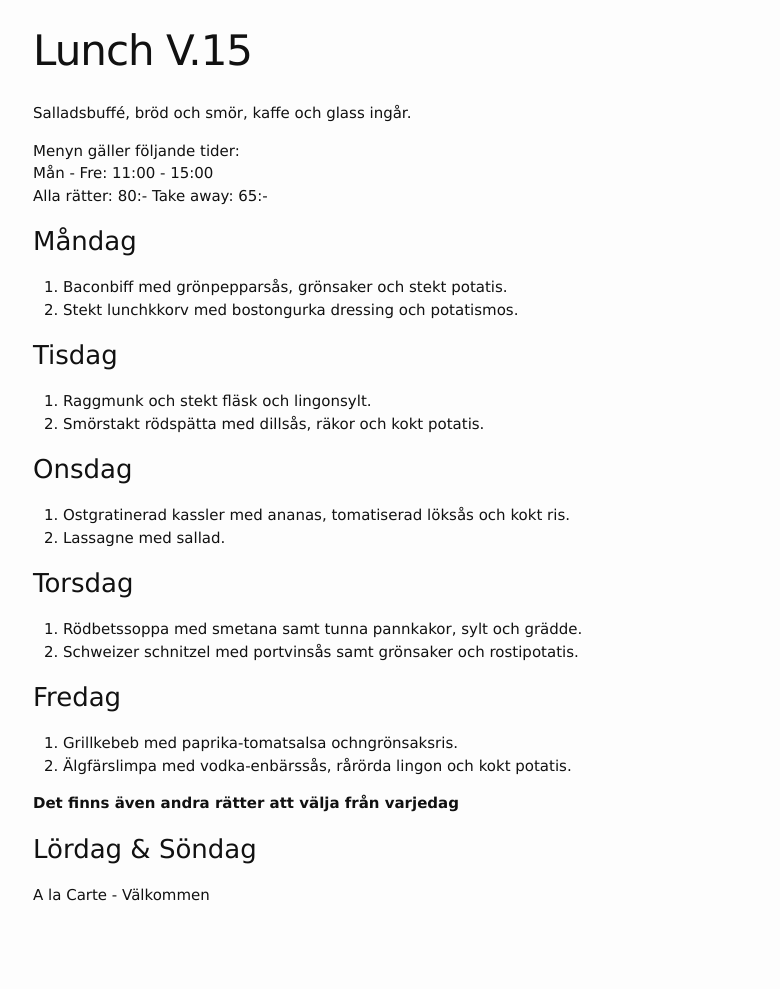
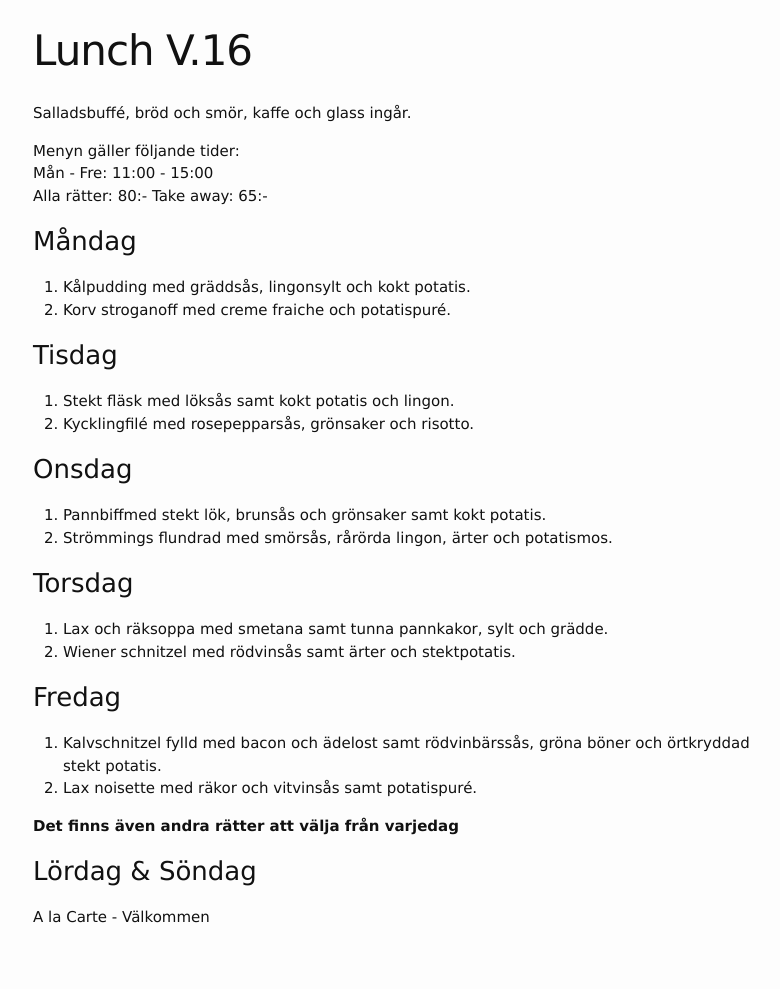
Before and after one commit to FarInn62/farinn62.github.io, a Jekyll site: the page built from lunch.md, in a window 1280 px wide. Shown: the whole page, without its empty margins (237-1017 px from the left). Built offline with Jekyll 4.4.1, drawn with Linux system fonts in a browser that asks for light colours; before the commit the page ends 966 px from its top, so only the background shows below that.

Commit message:
Update lunch.md

```diff
--- a/lunch.md
+++ b/lunch.md
@@ -1,6 +1,6 @@
 ---
 layout: foodmenu
-title: Lunch V.15
+title: Lunch V.16
 permalink: /lunch/
 published: true
 ---
@@ -12,28 +12,28 @@ Alla rätter: 80:- Take away: 65:-
 
 ### Måndag
 
-1. Baconbiff med grönpepparsås, grönsaker och stekt potatis.
-2. Stekt lunchkkorv med bostongurka dressing och potatismos.
+1. Kålpudding med gräddsås, lingonsylt och kokt potatis.
+2. Korv stroganoff med creme fraiche och potatispuré.
 
 ### Tisdag
 
-1. Raggmunk och stekt fläsk och lingonsylt.
-2. Smörstakt rödspätta med dillsås, räkor och kokt potatis.
+1. Stekt fläsk med löksås samt kokt potatis och lingon.
+2. Kycklingfilé med rosepepparsås, grönsaker och risotto.
 
 ### Onsdag
 
-1. Ostgratinerad kassler med ananas, tomatiserad löksås och kokt ris.
-2. Lassagne med sallad.
+1. Pannbiffmed stekt lök, brunsås och grönsaker samt kokt potatis.
+2. Strömmings flundrad med smörsås, rårörda lingon, ärter och potatismos.
 
 ### Torsdag
 
- 1. Rödbetssoppa med smetana samt tunna pannkakor, sylt och grädde.
- 2. Schweizer schnitzel med portvinsås samt grönsaker och rostipotatis.
+ 1. Lax och räksoppa  med smetana samt tunna pannkakor, sylt och grädde.
+ 2. Wiener schnitzel med rödvinsås samt ärter och stektpotatis.
 
 ### Fredag
 
-1. Grillkebeb med paprika-tomatsalsa ochngrönsaksris.
-2. Älgfärslimpa med vodka-enbärssås, rårörda lingon och kokt potatis.
+1. Kalvschnitzel fylld med bacon och ädelost samt rödvinbärssås, gröna böner och örtkryddad stekt potatis.
+2. Lax noisette med räkor och vitvinsås samt potatispuré.
 
   **Det finns även andra rätter att välja från varjedag**
 
```
